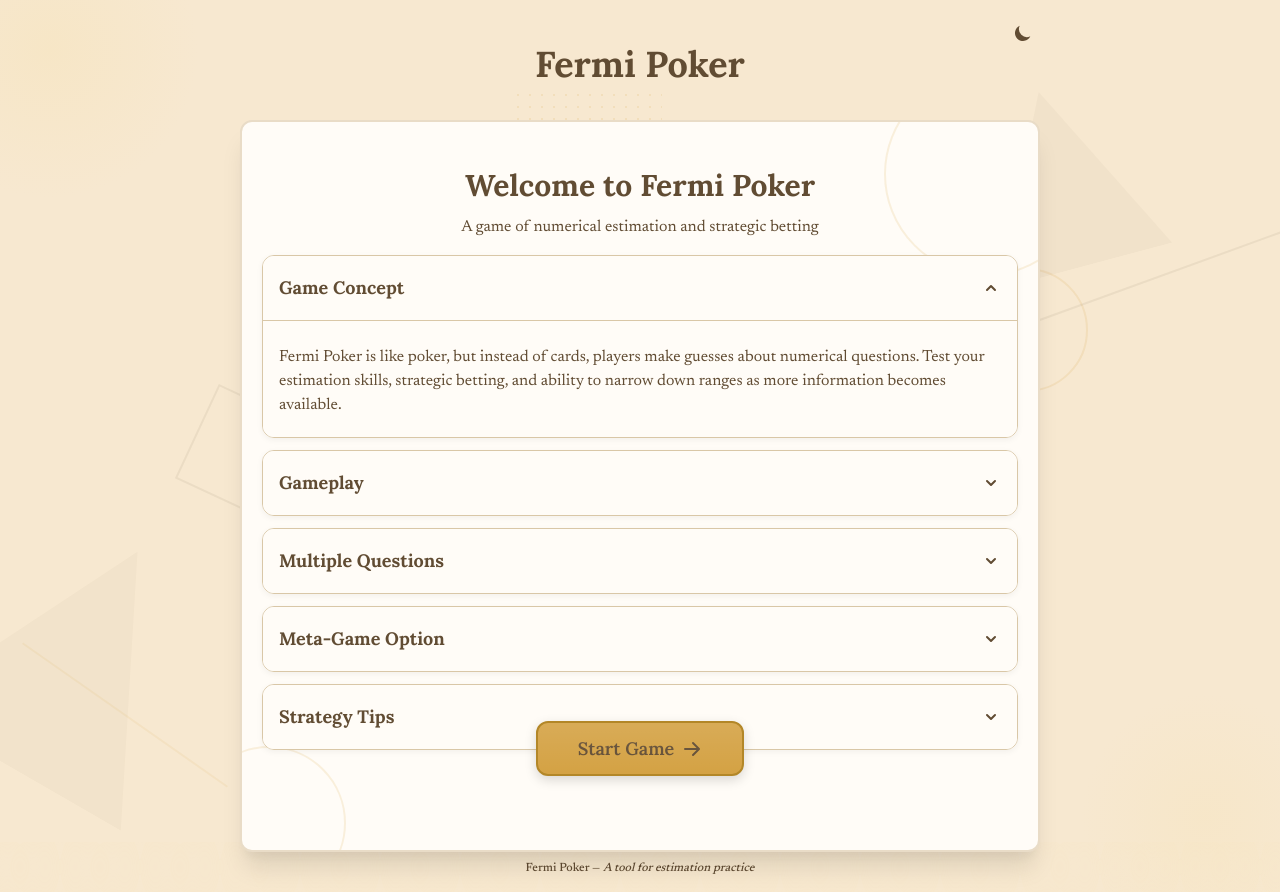
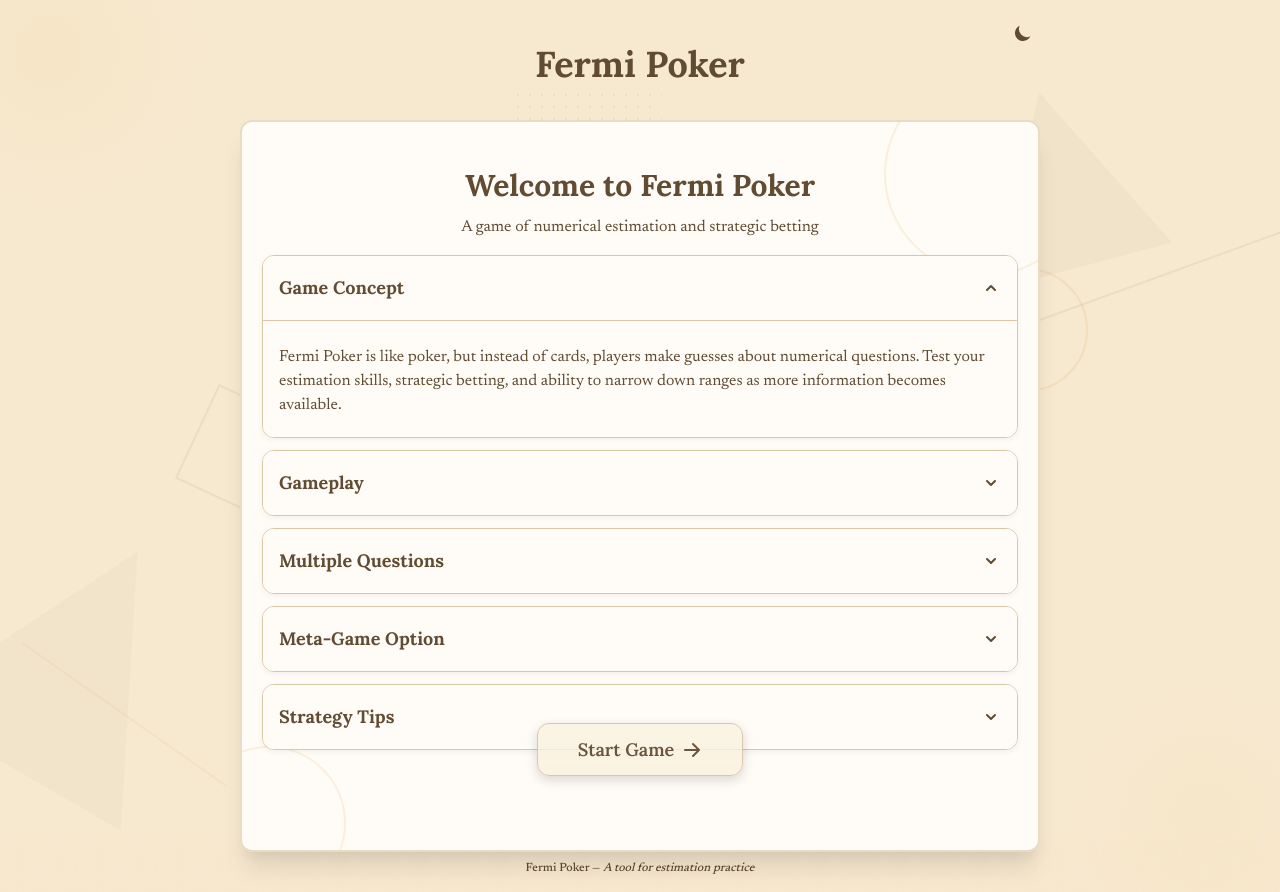
Before and after one commit to danielfetz/fermi-poker-questions, a React (Create React App) app: page / in a window 1280 px wide. Built offline with nearby package versions, Linux system fonts and the light colour scheme.

Commit message:
Update styles.css

```diff
--- a/src/styles.css
+++ b/src/styles.css
@@ -711,9 +711,9 @@ button {
 }
 
 .light .start-game-button {
-  background-color: var(--golden-accent);
+  background-color: rgba(249, 240, 220, 0.8);
   color: var(--rich-brown);
-  border: 2px solid var(--golden-dark);
+  border: 1px solid var(--soft-brown);
 }
 
 .dark .start-game-button {
```
